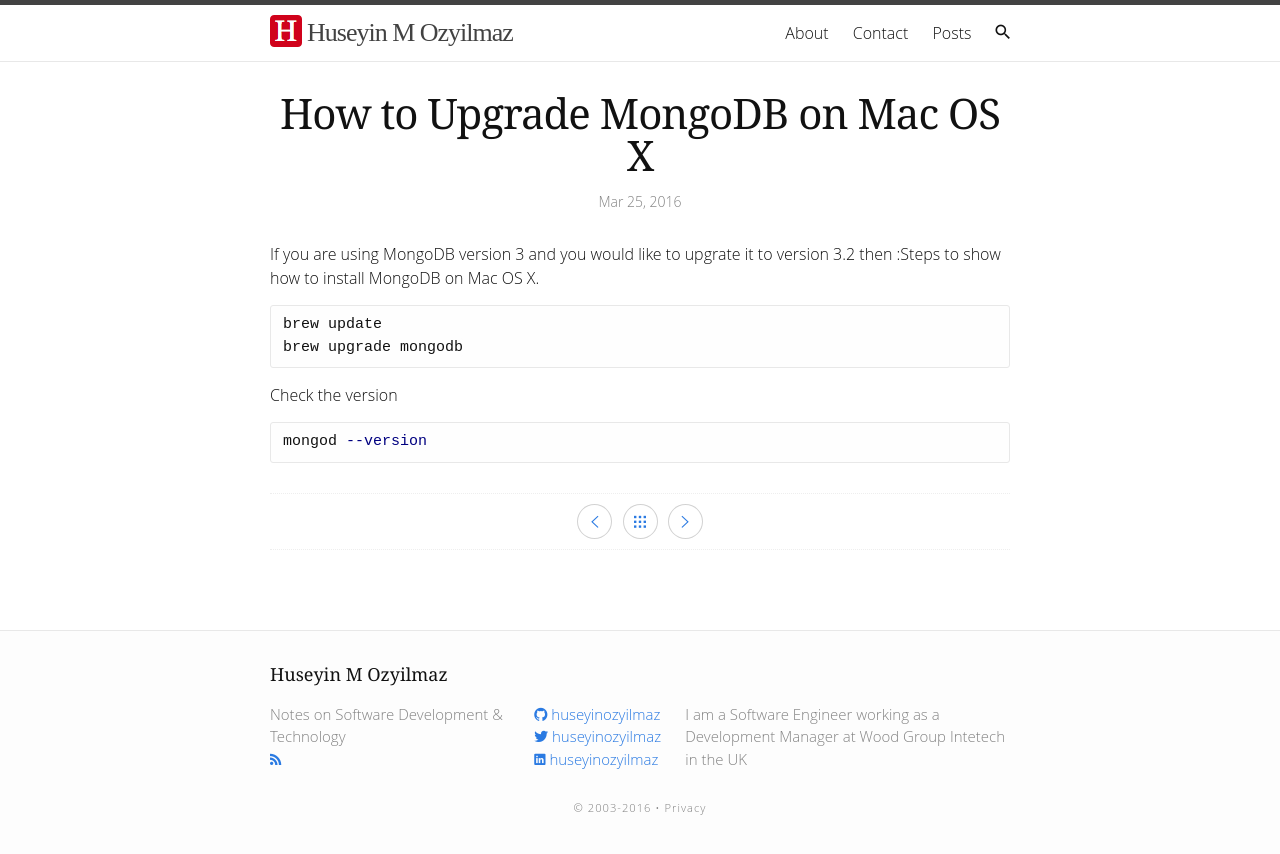
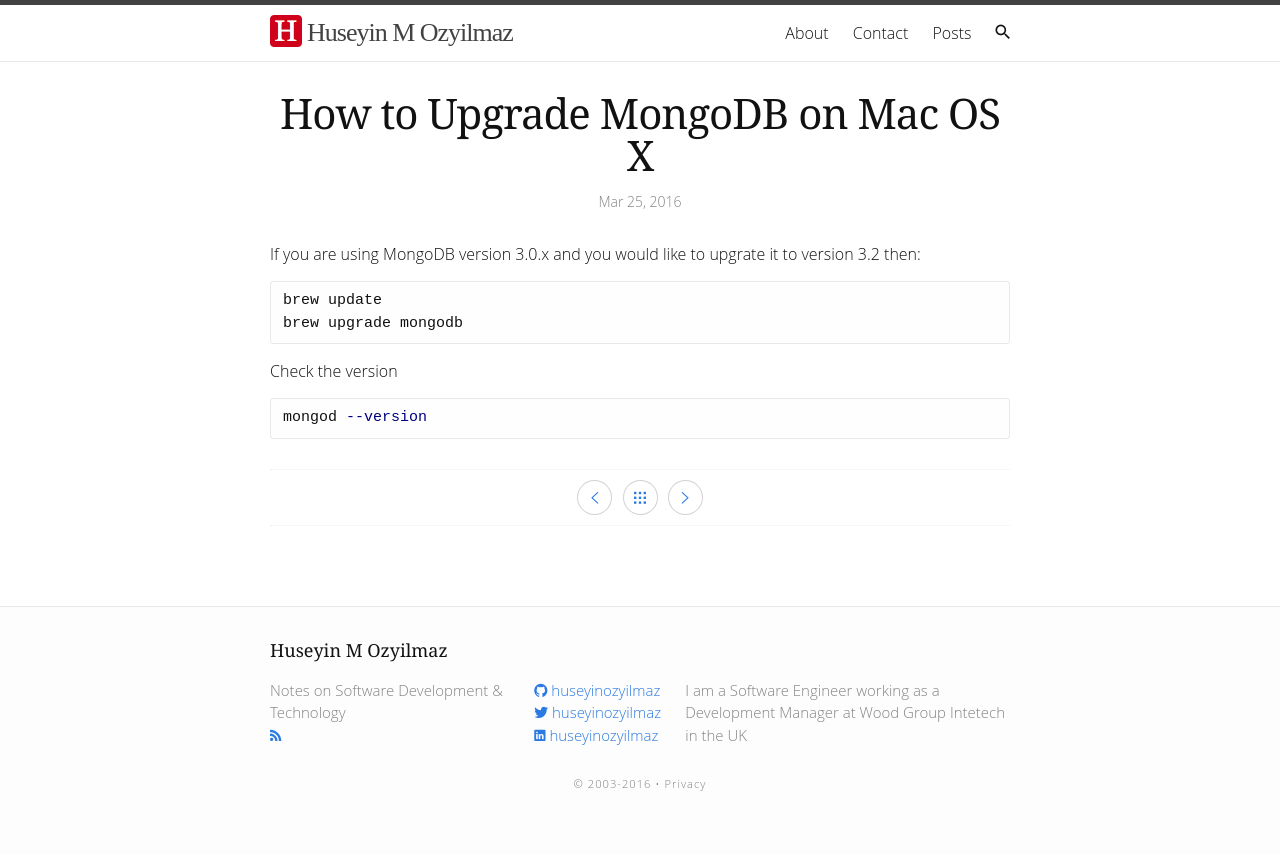
Before and after one commit to huseyinozyilmaz/huseyinozyilmaz.github.io, a Jekyll site: the page built from _posts/2016-03-25-how-to-upgrade-mongodb-on-mac-os-x.md, in a window 1280 px wide. Shown: the top 854 px of the page. Built offline with Jekyll 4.4.1, drawn with Linux system fonts in a browser that asks for light colours; some web fonts are replaced; comment, search, counter and statistics services are not loaded.

Commit message:
Fixes post content

```diff
--- a/_posts/2016-03-25-how-to-upgrade-mongodb-on-mac-os-x.md
+++ b/_posts/2016-03-25-how-to-upgrade-mongodb-on-mac-os-x.md
@@ -5,7 +5,7 @@ date:   2016-03-25 23:06:00
 categories: posts
 ---
 
-If you are using MongoDB version 3 and you would like to upgrate it to version 3.2 then :Steps to show how to install MongoDB on Mac OS X.
+If you are using MongoDB version 3.0.x and you would like to upgrate it to version 3.2 then:
 
 {% highlight bash %}
 brew update
```
